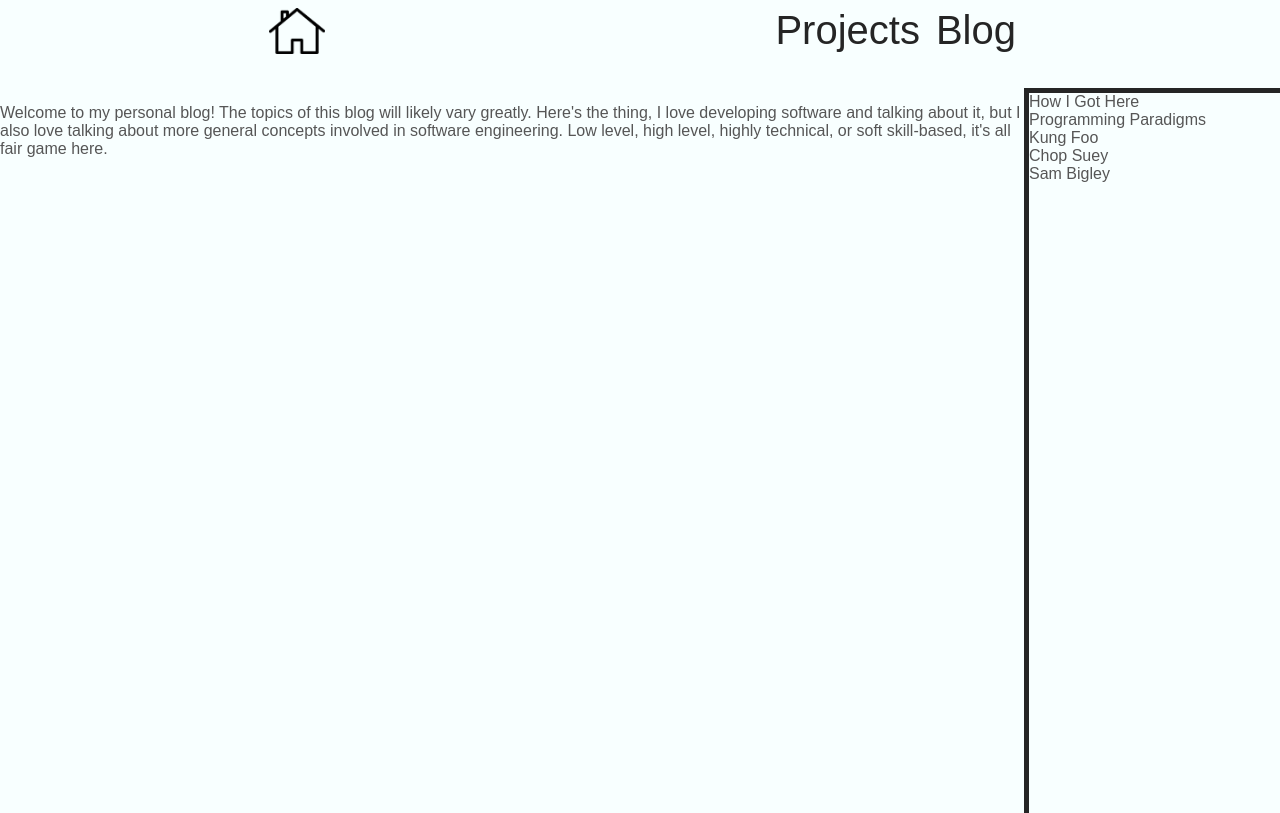
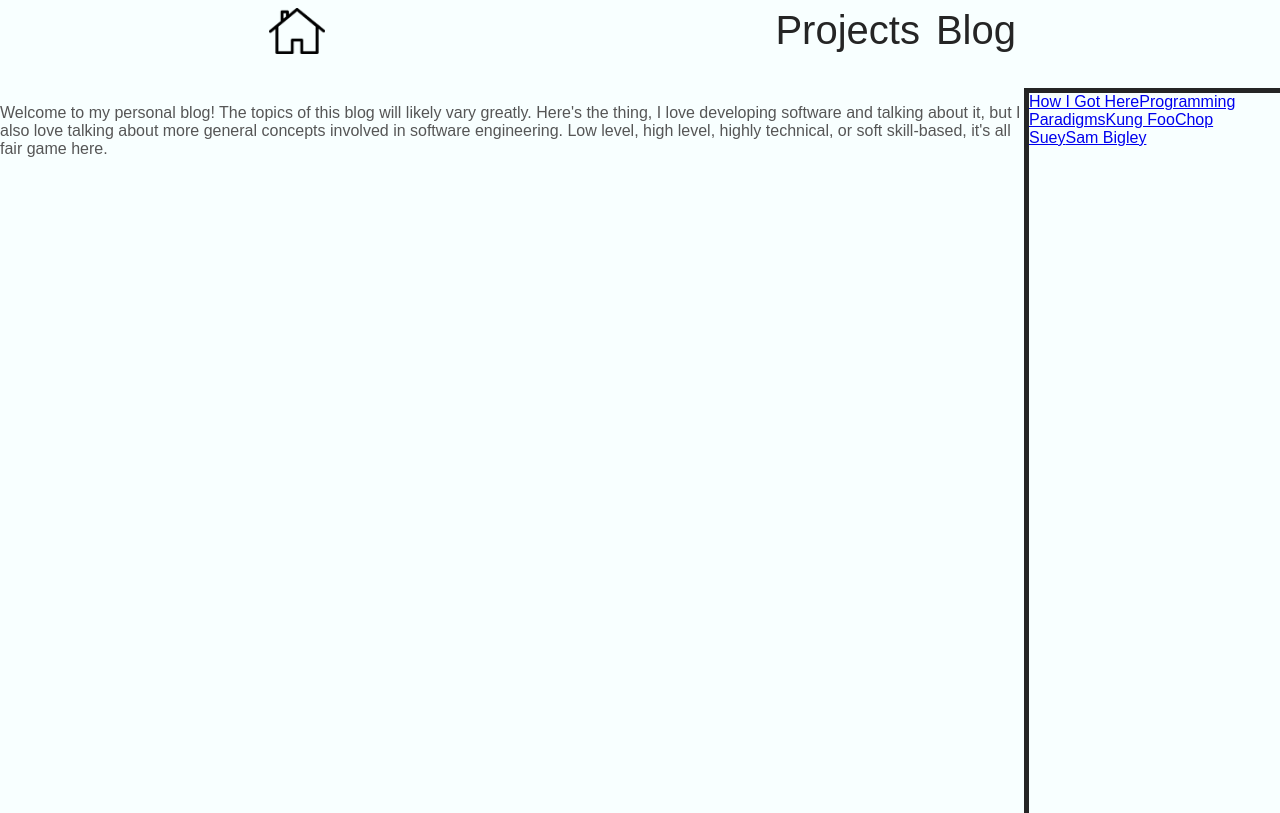
Before and after one commit to jtennies10/personal-website, a React (Create React App) app: page /blog in a window 1280 px wide. Built offline with nearby package versions, Linux system fonts and the light colour scheme.

Commit message:
Link switch, needs to set root component

```diff
--- a/src/components/BlogList.js
+++ b/src/components/BlogList.js
@@ -1,7 +1,9 @@
 import React from 'react';
 import ReactList from 'react-list';
 import '../assets/styling.css';
+import {BrowserRouter as Router, Switch, Route, Link} from 'react-router-dom';
 import { BLOG_TITLES } from '../assets/blog-titles.js';
+import Projects from './Projects';
 
 class BlogList extends React.PureComponent {
 
@@ -13,12 +15,22 @@ class BlogList extends React.PureComponent {
     }
 
     getBlogLinks() {
-        //TODO: split the blog titles and create links for each of them
         return BLOG_TITLES.split('\n')
     }
 
-    renderItem(index, key) {
-        return <div key={key}>{this.state.blogPosts[index]}</div>;
+    renderItem = (index, key) => {
+        //TODO: create a link object for each with a corresponding route
+        return (
+            <Router key={key}>
+                <Link to={'/blog/'+this.state.blogPosts[index].replace(new RegExp(' ', 'g'), '-')}>
+                    {this.state.blogPosts[index]}</Link>
+
+                <Route path={'/blog/'+this.state.blogPosts[index].replace(new RegExp(' ', 'g'), '-')}>
+                    <p>{this.state.blogPosts[index]}</p>
+                </Route>
+            </Router>
+        )
+
       }
 
     render() {
```
Also changed, not shown: src/assets/blog-titles.js (+5 -5 lines).
